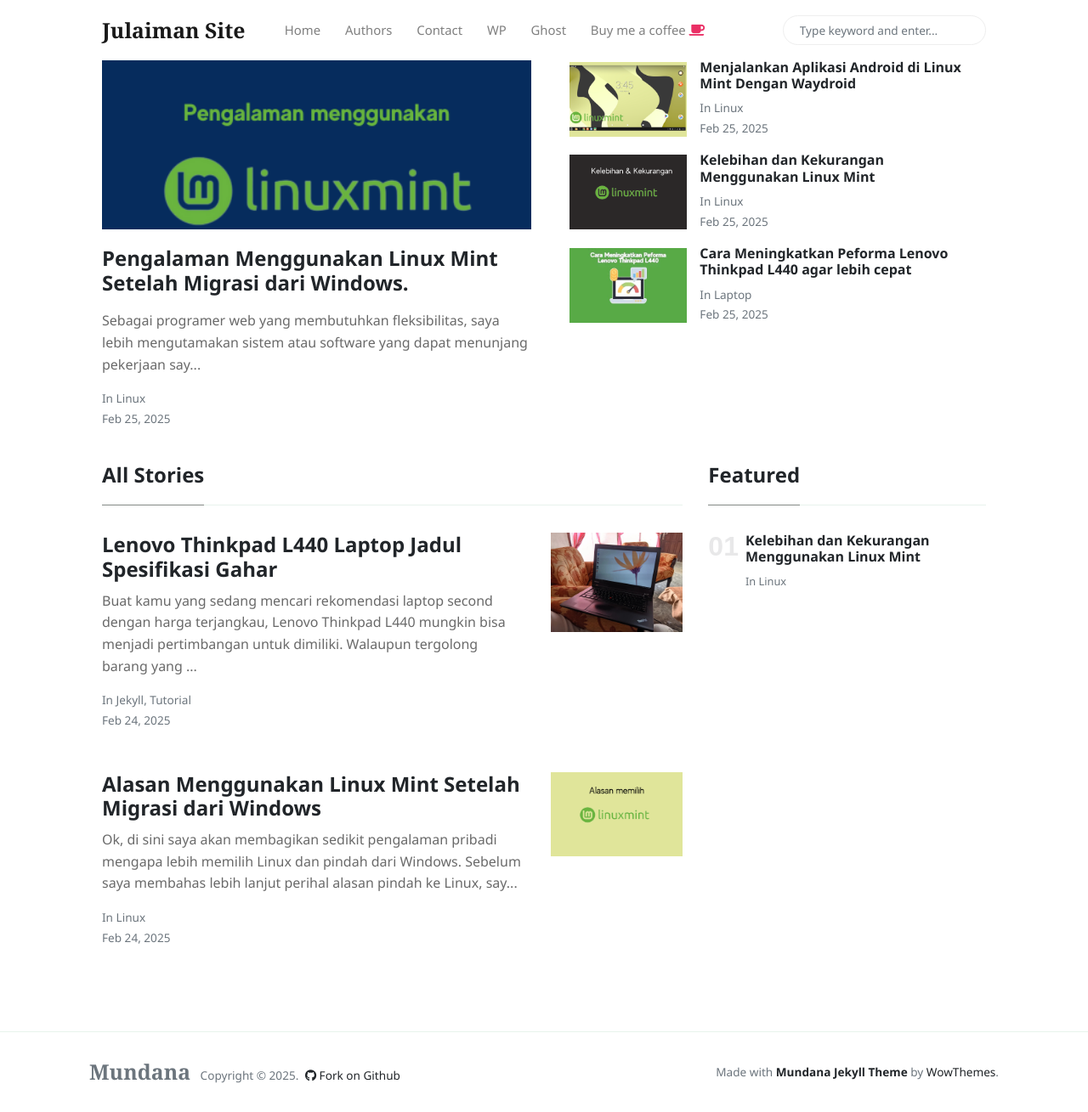
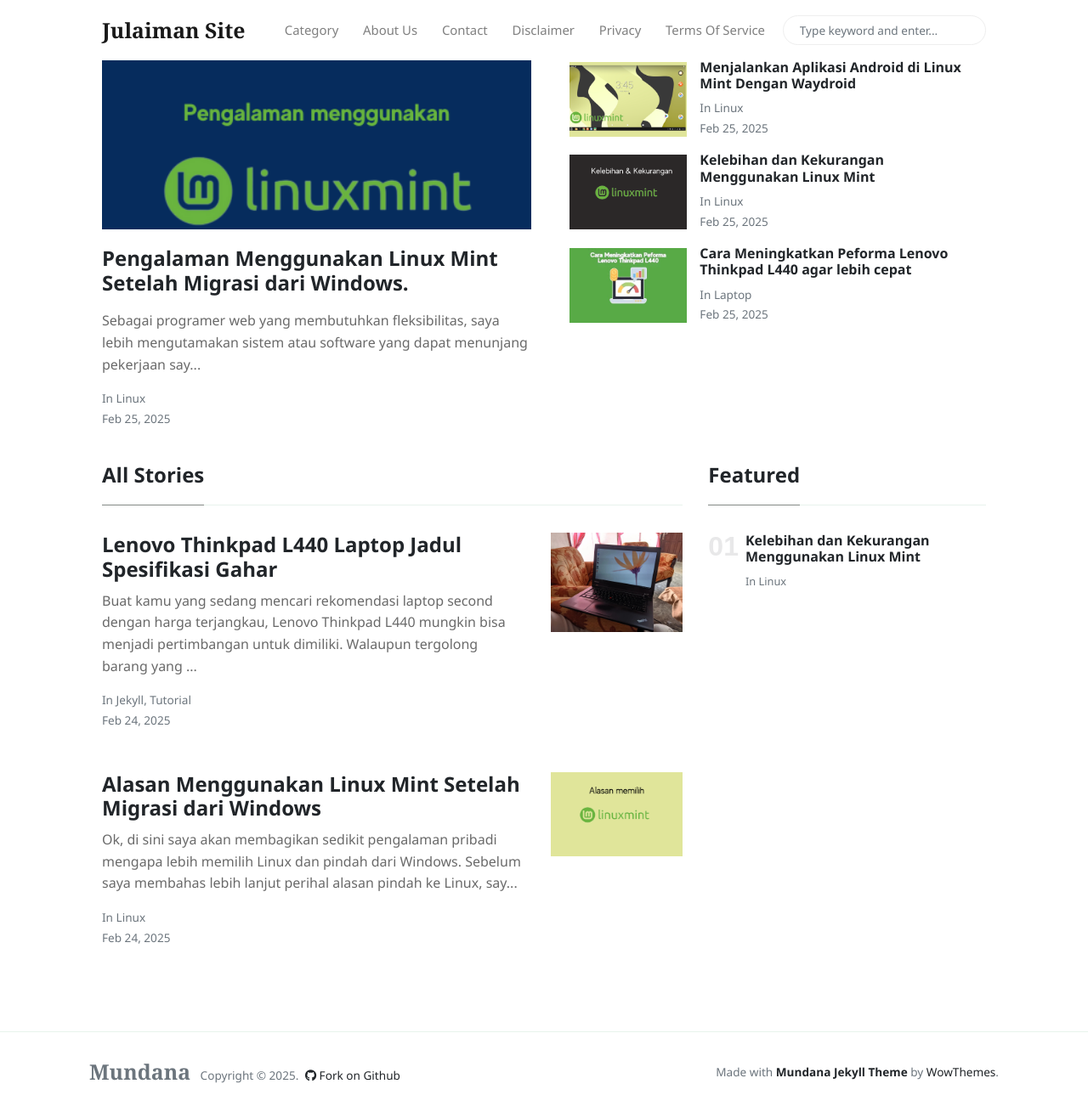
Before and after one commit to julaimanhome/blog, a Jekyll site: the page built from index.html, in a window 1280 px wide and 1309 px high. Shown: the whole window at 85% size. Built offline with Jekyll 4.4.1, drawn with Linux system fonts in a browser that asks for light colours; nearby versions of some CDN libraries; the list of posts is cut into pages by our own code.

Commit message:
Update blog

```diff
--- a/_includes/menu-header.html
+++ b/_includes/menu-header.html
@@ -1,20 +1,21 @@
 <!--  Replace menu links here -->
 
+
 <li class="nav-item">
-<a class="nav-link" href="{{site.baseurl}}/index.html">Home</a>
+<a class="nav-link" href="{{site.baseurl}}/categories.html">Category</a>
 </li>
 <li class="nav-item">
-<a class="nav-link" href="{{site.baseurl}}/authors-list.html">Authors</a>
+<a class="nav-link" href="{{site.baseurl}}/about.html">About Us</a>
 </li>
 <li class="nav-item">
 <a class="nav-link" href="{{site.baseurl}}/contact.html">Contact</a>
 </li>
 <li class="nav-item">
-<a target="_blank" class="nav-link" href="https://www.wowthemes.net/themes/mundana-wordpress/">WP</a>
+<a class="nav-link" href="{{site.baseurl}}/disclaimer.html">Disclaimer</a>
+    </li>
+<li class="nav-item">
+<a class="nav-link" href="{{site.baseurl}}/privacy-policy.html">Privacy</a>
 </li>
 <li class="nav-item">
-<a target="_blank" class="nav-link" href="https://www.wowthemes.net/themes/mundana-ghost/">Ghost</a>
+<a class="nav-link" href="{{site.baseurl}}/terms-of-service.html">Terms Of Service</a>
 </li>
-<li class="nav-item">
-<a target="_blank" class="nav-link" href="https://www.wowthemes.net/donate/">Buy me a coffee <i class="fa fa-coffee text-danger"></i></a>
-</li>
```
Also changed, not shown: _posts/2025-02-25-pengalaman-menggunakan-linux-mint-setelah-migrasi-dari-windows.md (+1 -0 lines), assets/images/favicon.ico.
